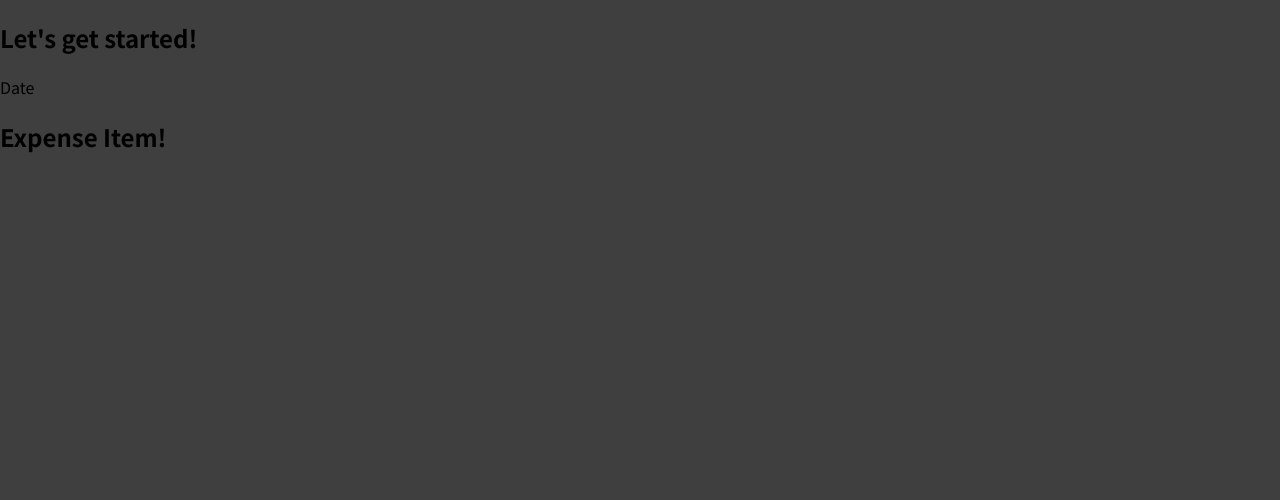
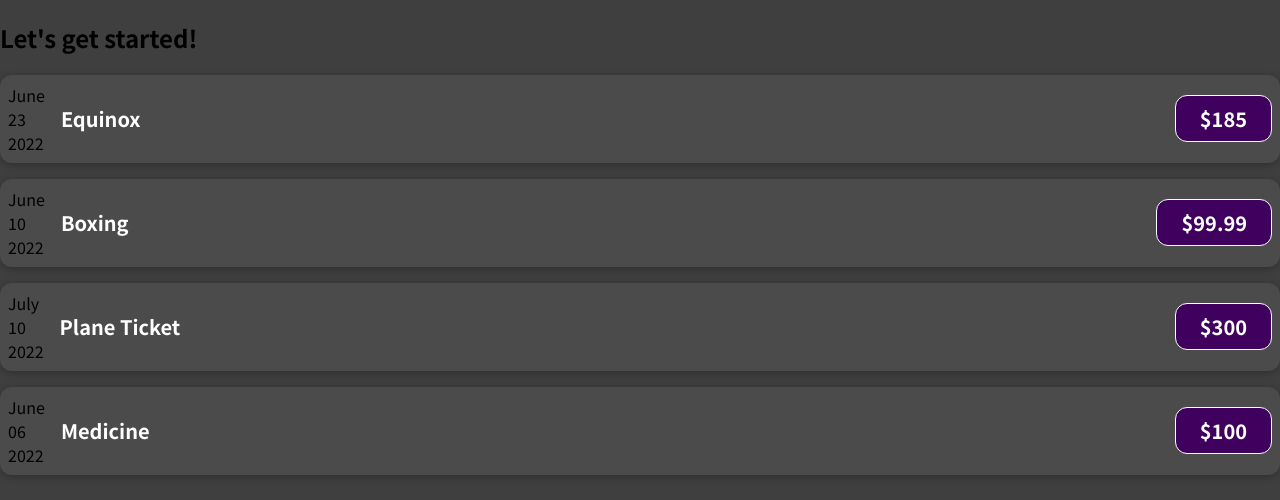
Before and after one commit to meredithbloom/react-udemy-expenses, a React (Create React App) app: page / in a window 1280 px wide. Shown: the top 500 px of the page. Built offline with nearby package versions, Linux system fonts and the light colour scheme.

Commit message:
added expense item component

```diff
--- a/src/App.js
+++ b/src/App.js
@@ -2,11 +2,32 @@
 
 
 function App() {
+  const expenses = [
+    { id: 'e1', title: 'Equinox', amount: 185, date: new Date(2022, 5, 23) },
+    { id: 'e2', title: 'Boxing', amount: 99.99, date: new Date(2022, 5, 10) },
+    { id: 'e3', title: 'Plane Ticket', amount: 300, date: new Date(2022, 6, 10) },
+    { id: 'e4', title: 'Medicine', amount: 100, date: new Date(2022, 5, 6) }
+  ]
+
   return (
     <div>
       <h2>Let's get started!</h2>
-      <ExpenseItem/>
-
+      <ExpenseItem
+        title={expenses[0].title}
+        amount={expenses[0].amount}
+        date={expenses[0].date }/>
+      <ExpenseItem
+        title={expenses[1].title}
+        amount={expenses[1].amount}
+        date={expenses[1].date }/>
+      <ExpenseItem
+        title={expenses[2].title}
+        amount={expenses[2].amount}
+        date={expenses[2].date }/>
+      <ExpenseItem
+        title={expenses[3].title}
+        amount={expenses[3].amount}
+        date={expenses[3].date }/>
     </div>
   )
 }
--- /dev/null
+++ b/src/components/ExpenseDate.js
@@ -0,0 +1,18 @@
+
+
+function ExpenseDate(props) {
+    const month = props.date.toLocaleString('en-US', { month: 'long' })
+    const day = props.date.toLocaleString('en-US', { day: '2-digit' })
+    const year = props.date.getFullYear()
+
+    return (
+        <div>
+            <div>{month}</div>
+            <div>{day}</div>
+            <div>{year}</div>
+        </div>
+    )
+
+}
+
+export default ExpenseDate
--- /dev/null
+++ b/src/components/ExpenseItem.css
@@ -0,0 +1,56 @@
+.expense-item {
+    display: flex;
+    justify-content: space-between;
+    align-items: center;
+    box-shadow: 0 2px 8px rgba(0, 0, 0, 0.25);
+    padding: 0.5rem;
+    margin: 1rem 0;
+    border-radius: 12px;
+    background-color: #4b4b4b;
+}
+
+.expense-item__description {
+    display: flex;
+    flex-direction: column;
+    gap: 1rem;
+    align-items: flex-end;
+    flex-flow: column-reverse;
+    justify-content: flex-start;
+    flex: 1;
+}
+
+.expense-item h2 {
+    color: #3a3a3a;
+    font-size: 1rem;
+    flex: 1;
+    margin: 0 1rem;
+    color: white;
+}
+
+.expense-item__price {
+    font-size: 1rem;
+    font-weight: bold;
+    color: white;
+    background-color: #40005d;
+    border: 1px solid white;
+    padding: 0.5rem;
+    border-radius: 12px;
+}
+
+@media (min-width: 580px) {
+    .expense-item__description {
+        flex-direction: row;
+        align-items: center;
+        justify-content: flex-start;
+        flex: 1;
+    }
+
+    .expense-item__description h2 {
+        font-size: 1.25rem;
+    }
+
+    .expense-item__price {
+        font-size: 1.25rem;
+        padding: 0.5rem 1.5rem;
+    }
+}
--- a/src/components/ExpenseItem.js
+++ b/src/components/ExpenseItem.js
@@ -1,13 +1,16 @@
-function ExpenseItem() {
+import './ExpenseItem.css'
+import ExpenseDate from './ExpenseDate'
+
+function ExpenseItem(props) {
+
     return (
-        <div>
-            <div>Date</div>
-            <div>
-                <h2>Expense Item!</h2>
+        <div className='expense-item'>
+            <ExpenseDate date={props.date}/>
+            <div className='expense-item__description'>
+                <h2>{ props.title }</h2>
+                <div className='expense-item__price'>${props.amount}</div>
             </div>
         </div>
-
-
     )
 }
 
```
